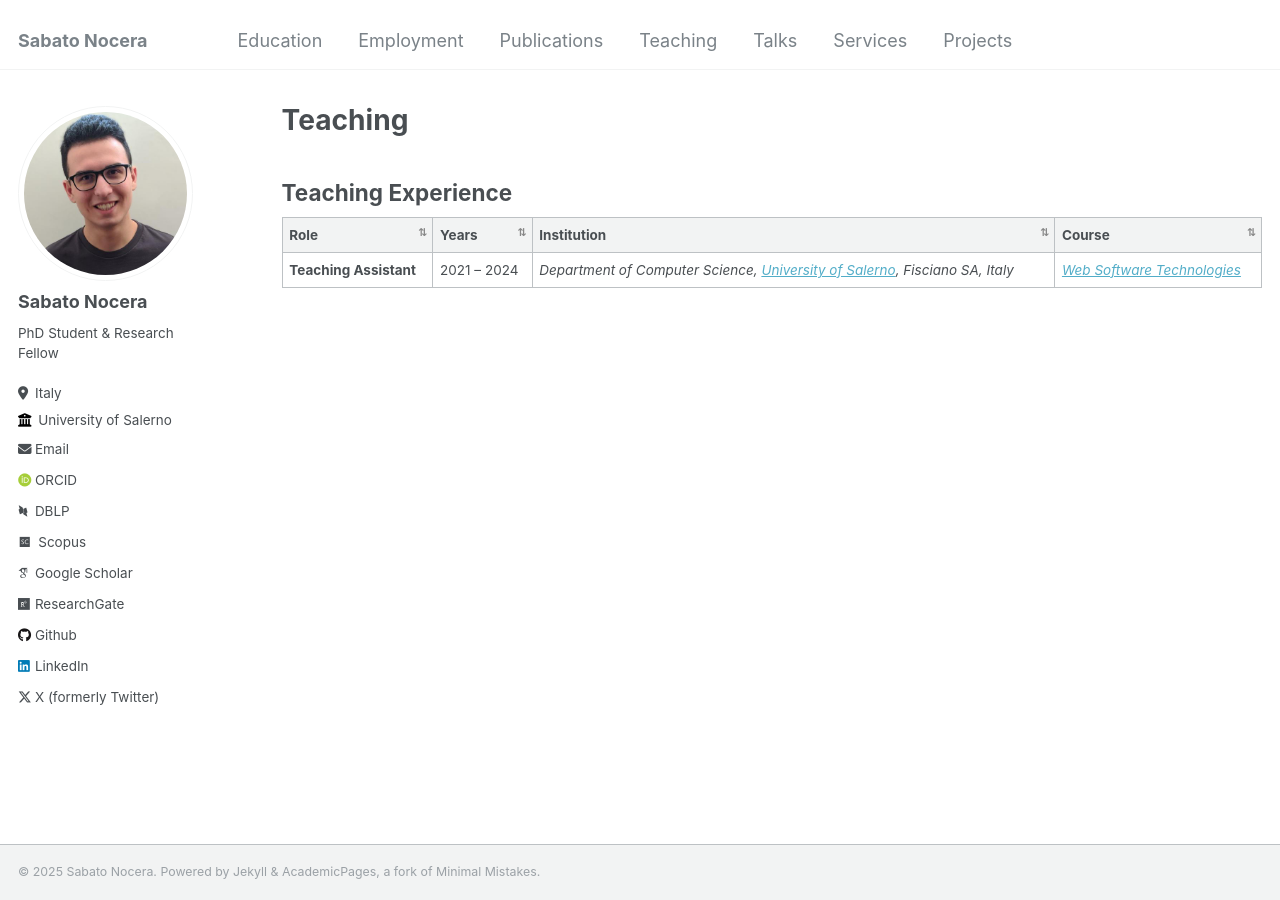
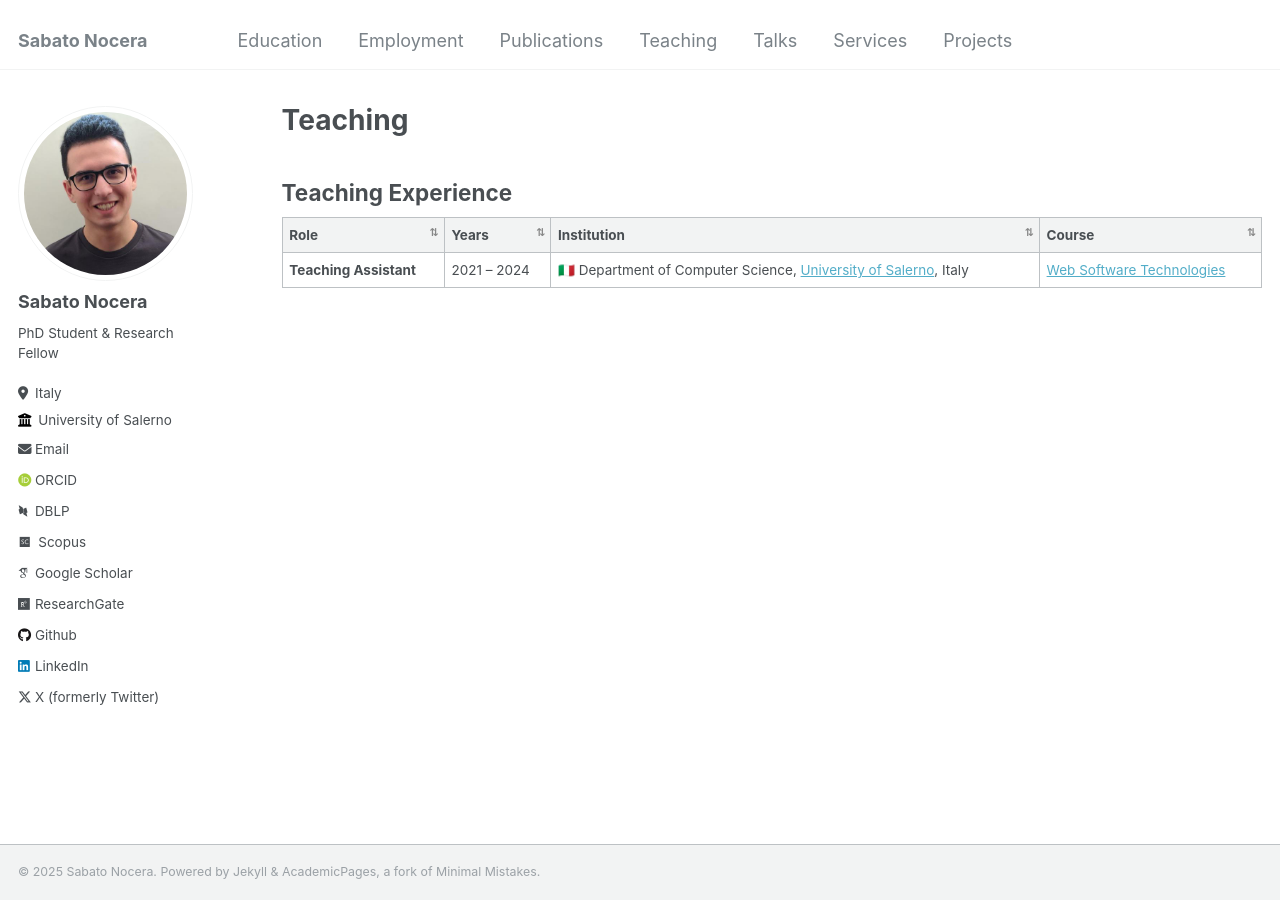
Before and after one commit to sabato-nocera/sabato-nocera.github.io, a Jekyll site: the page built from _pages/teaching.md, in a window 1280 px wide. Built offline with Jekyll 4.4.1, drawn with Linux system fonts in a browser that asks for light colours; some web fonts are replaced; comment, search, counter and statistics services are not loaded.

Commit message:
Update teaching.md

```diff
--- a/_pages/teaching.md
+++ b/_pages/teaching.md
@@ -9,7 +9,7 @@ author_profile: true
 
 | Role              | Years       | Institution                                                                                     | Course |
 |-------------------|-------------|--------------------------------------------------------------------------------------------------|--------|
-| **Teaching Assistant** | 2021 – 2024 | _Department of Computer Science, [University of Salerno](https://web.unisa.it/en/university), Fisciano SA, Italy_ | [_Web Software Technologies_](https://unisa.coursecatalogue.cineca.it/insegnamenti/2023/511551/2017/9999/500153?coorte=2022&schemaid=17311) |
+| **Teaching Assistant** | 2021 – 2024 | 🇮🇹 Department of Computer Science, [University of Salerno](https://web.unisa.it/en/university), Italy | [Web Software Technologies](https://unisa.coursecatalogue.cineca.it/insegnamenti/2023/511551/2017/9999/500153?coorte=2022&schemaid=17311) |
 
 
 <style>
```
